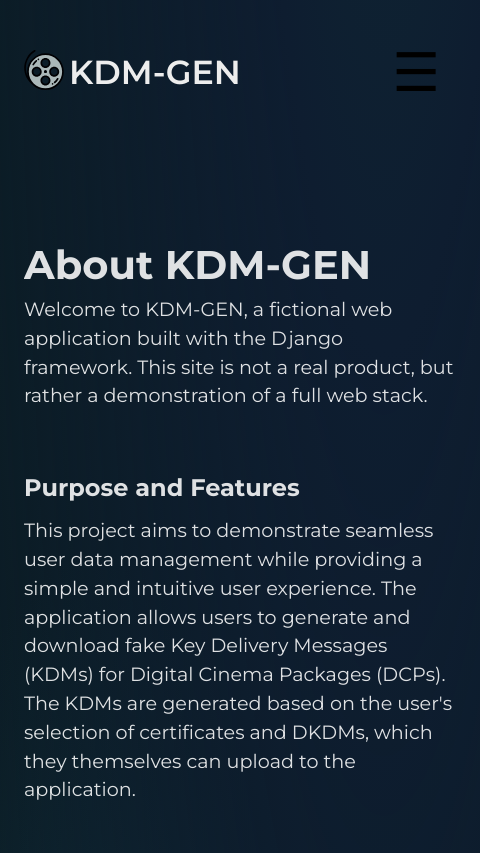
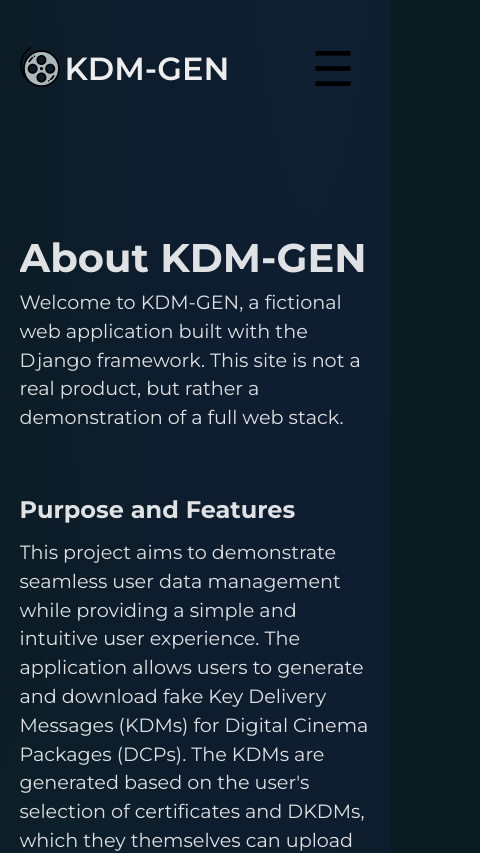
Before and after one commit to PixelOmen/sveltedjangokdm, a Svelte app in the folder frontend/: page /about in a window 390 px wide. Shown: the top 853 px of the page, 480 px wide, since content can reach past the window. Built offline with nearby package versions, Linux system fonts and the light colour scheme.

Commit message:
Additional mobile styling tweaks

```diff
--- a/frontend/src/app.css
+++ b/frontend/src/app.css
@@ -50,11 +50,9 @@ body {
   margin: 0;
   min-height: 100%;
   max-width: 100%;
-  min-width: 480px;
-  }
+}
 
 #app {
-  min-width: 480px;
   min-height: 100%;
   overflow: hidden;
   box-sizing: border-box;
--- a/frontend/src/lib/nav/NavBar.svelte
+++ b/frontend/src/lib/nav/NavBar.svelte
@@ -21,7 +21,7 @@
     <a href="/">
         <img src={logo} alt="Main Logo" width="40" height="40">
         <span>
-            KDM-GEN
+            KDM&#x2011;GEN
         </span>
     </a>
     <nav>
@@ -57,6 +57,12 @@
         }
     }
 
+    @media (max-width: 700px) {
+        a {
+            font-size: 0.8em !important;
+        }
+    }
+
     .container {
         font-family: 'montserrat', sans-serif;
         display: flex;
@@ -80,7 +86,7 @@
         outline: none;
         color: rgb(237, 237, 237);
         margin-left: 5px;
-        font-size: 25pt;
+        font-size: 2.5em;
         font-weight: 600;
     }
     .navUL {
@@ -91,7 +97,7 @@
     }
 
     .hamburger {
-        font-size: 40pt;
+        font-size: 3em;
         margin-right: 10px;
         cursor: pointer;
         background: none;
@@ -106,8 +112,7 @@
     .sidebar {
         display: none;
         flex-direction: column;
-        align-items: center;
-        position: absolute;
+        position: fixed;
         top: 0;
         right: 0;
         background: radial-gradient(circle, rgba(19, 75, 130, 1) 0%, rgba(9, 50, 90, 0.95) 100%);
@@ -120,7 +125,7 @@
     .closeBtn {
         width: 100%;
         align-self: flex-end;
-        font-size: 30pt;
+        font-size: 3em;
         margin-top: 30px;
         padding-bottom: 0px;
         background: none;
--- a/frontend/src/lib/ui/ErrorModal.svelte
+++ b/frontend/src/lib/ui/ErrorModal.svelte
@@ -38,6 +38,11 @@
 </div>
 
 <style>
+    @media (max-width: 550px) {
+        .container {
+            min-width: 80% !important;
+        }
+    }
     .container {
         position: fixed;
         top: 30%;
@@ -50,13 +55,13 @@
         min-width: 500px;
         max-width: 80%;
         z-index: 100;
-        background-color: #16323ae6;
+        background-color: #1f505dde;
         border-radius: 10px;
         filter: drop-shadow(5px 20px 10px rgba(0, 0, 0, 0.5));
     }
     @supports (backdrop-filter: blur(5px)) {
         .container {
-            background-color: #16323ab0;
+            background-color: #1f505dde;
             backdrop-filter: blur(5px);
         }
     }
--- a/frontend/src/pages/about.svelte
+++ b/frontend/src/pages/about.svelte
@@ -143,7 +143,7 @@
                         </li>
                         <li>
                             <img class="linkIcon linkedInIcon" src={linkedinIcon} alt="LinkedIn Icon" width="30px">
-                            <NavAnchor data={linkin_link} newTab={true} fontSize="1.1em"/>
+                            <NavAnchor data={linkin_link} newTab={true}/>
                         </li>
                     </ul>
                     <h2 style="margin-top: 30px">Source Code</h2>
@@ -165,14 +165,12 @@
 <style>
     @media (min-width: 1400px) {
         .heroContainer {
-            /* border: 1px solid red; */
             max-width: 1300px !important;
         }
     }
 
     @media (max-width: 1188px) {
         .techlist > li {
-            /* border: 1px solid red; */
             margin-bottom: 20px !important;
         }
     }
@@ -195,8 +193,14 @@
     }
 
     @media (max-width: 500px) {
-        .sourceCode {
-            font-size: 0.9em !important;
+        .connectContainer {
+            font-size: 0.8em !important;
+        }
+    }
+
+    @media (max-width: 410px) {
+        .connectContainer {
+            font-size: 0.7em !important;
         }
     }
 
@@ -258,7 +262,6 @@
     }
 
     .sourceCode {
-        font-size: 0.9em;
         display: flex;
         align-items: center;
     }
--- a/frontend/src/pages/kdm/KDM.svelte
+++ b/frontend/src/pages/kdm/KDM.svelte
@@ -445,7 +445,7 @@
         }
 
         .helpSection {
-            margin-top: 10px !important;
+            margin-top: 30px !important;
             margin-bottom: 100px !important;
         }
         .helpSection > h1 {
@@ -454,13 +454,19 @@
 
         .helpSection > p {
             font-size: 1em !important;
+            margin-bottom: 30px !important;
         }
 
         .downloadContainer {
             flex-direction: column !important;
             gap: 20px;
         }
+    }
 
+    @media (max-width: 420px) {
+        .helpSection > p {
+            font-size: 0.7em !important;
+        }
     }
 
     main {
@@ -545,13 +551,13 @@
     }
 
     .helpSection > h1 {
-        font-size: 30pt;
+        font-size: 2em;
         margin-top: 0px;
         margin-bottom: 0px;
     }
 
     .helpSection > p {
-        font-size: 18pt;
+        font-size: 1.5em;
         margin-top: 0px;
     }
 
@@ -559,7 +565,6 @@
         display: flex;
         justify-content: center;
         gap: 30px;
-        /* margin-top: 20px; */
     }
 
     .footerContainer {
```
